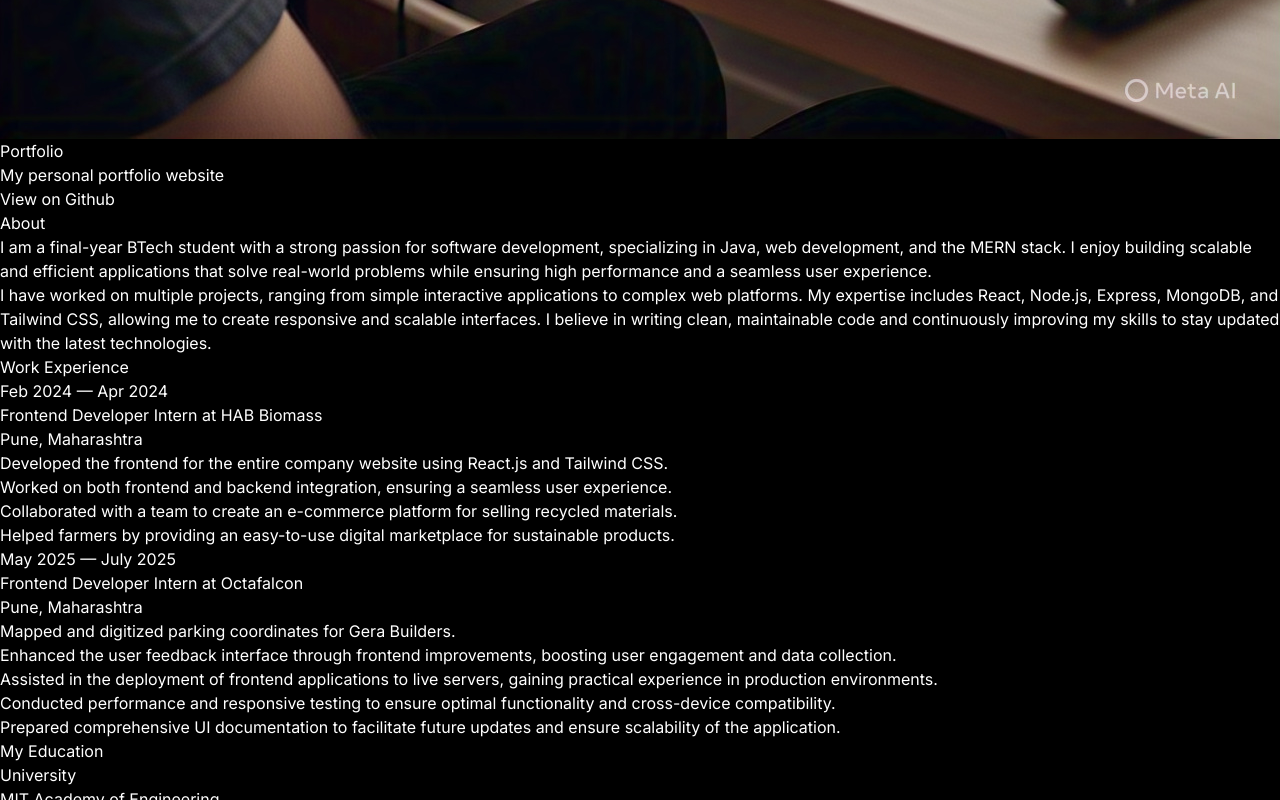
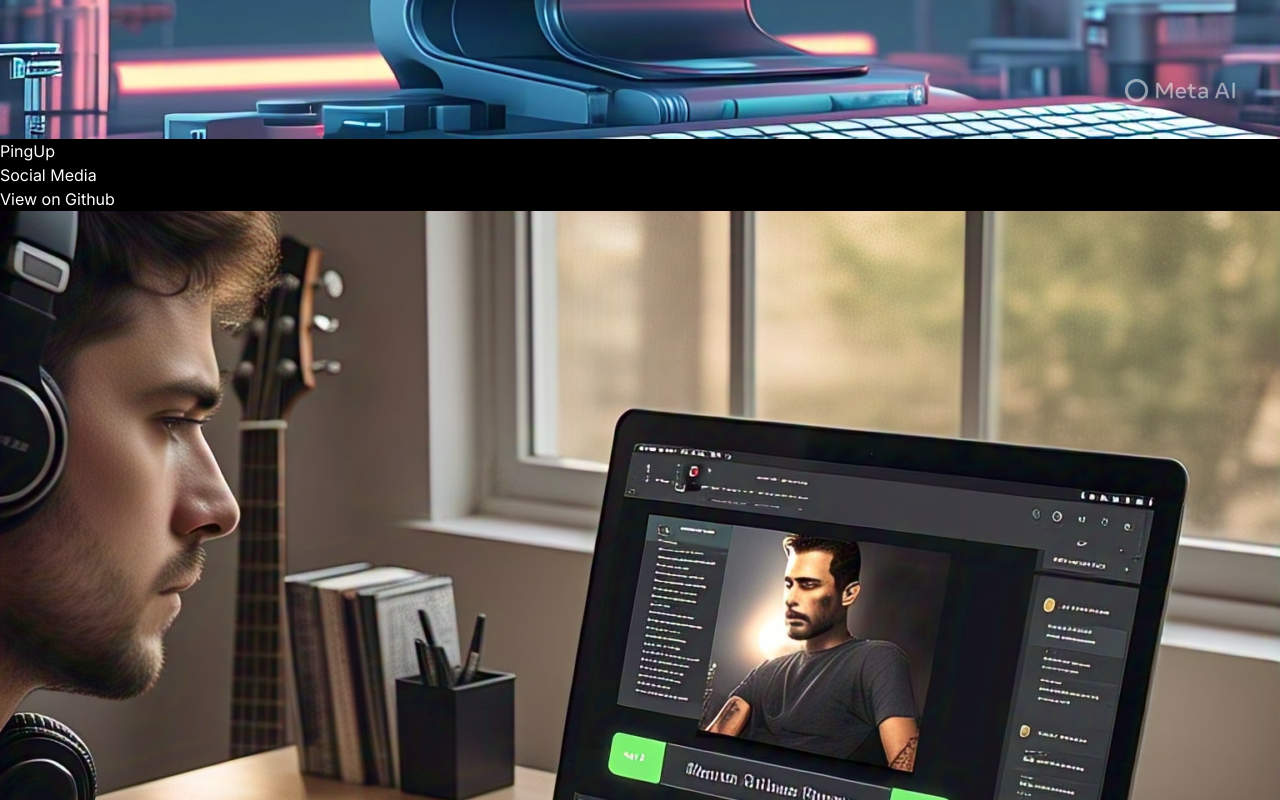
Before and after one commit to Hrugwed/Hrugwed_Portfolio, a React (Vite) app: page / in a window 1280 px wide. Shown: the part 6060-6860 px from the top of the page. Built offline with nearby package versions, Linux system fonts and the light colour scheme.

Commit message:
first commit

```diff
--- a/src/constants/index.js
+++ b/src/constants/index.js
@@ -53,6 +53,12 @@ export const PROJECTS = [
     description: "Small Simon says game",
     image: projects1,
     link: "https://github.com/Hrugwed/Simon-Says",
+  },
+  {
+    name: "PingUp",
+    description: "Social Media ",
+    image: projects2,
+    link: "https://github.com/Hrugwed/MonkeyGram",
   },
   {
     name: "Portfolio",
```
